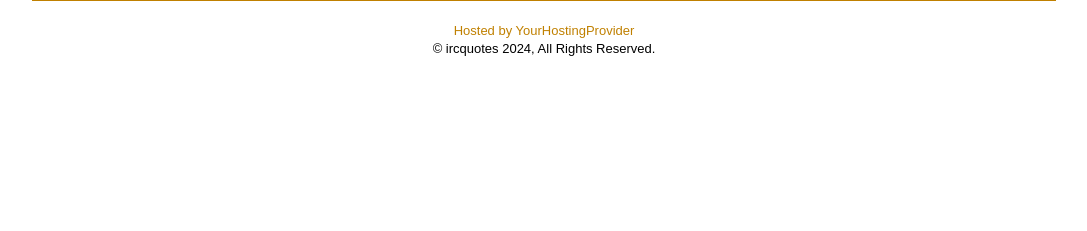
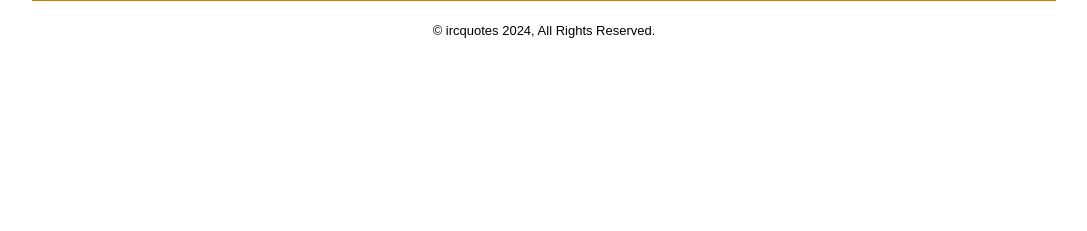
Before and after one commit to ComputerTech312/ircquotes, a Flask app: template templates/quote.html in a window 1280 px wide. Shown: the part 287-518 px from the top of the page, without its empty margins (96-1183 px from the left). Run offline with Flask 3, Linux system fonts and the light colour scheme; the template is opened without the code that fills it, so the values that code supplies are empty.

Commit message:
Update quote.html

```diff
--- a/templates/quote.html
+++ b/templates/quote.html
@@ -78,7 +78,6 @@
         </table>
 
         <font size="-1">
-            <a href="#">Hosted by YourHostingProvider</a><br>
             &#169; ircquotes 2024, All Rights Reserved.
         </font>
     </center>
```
